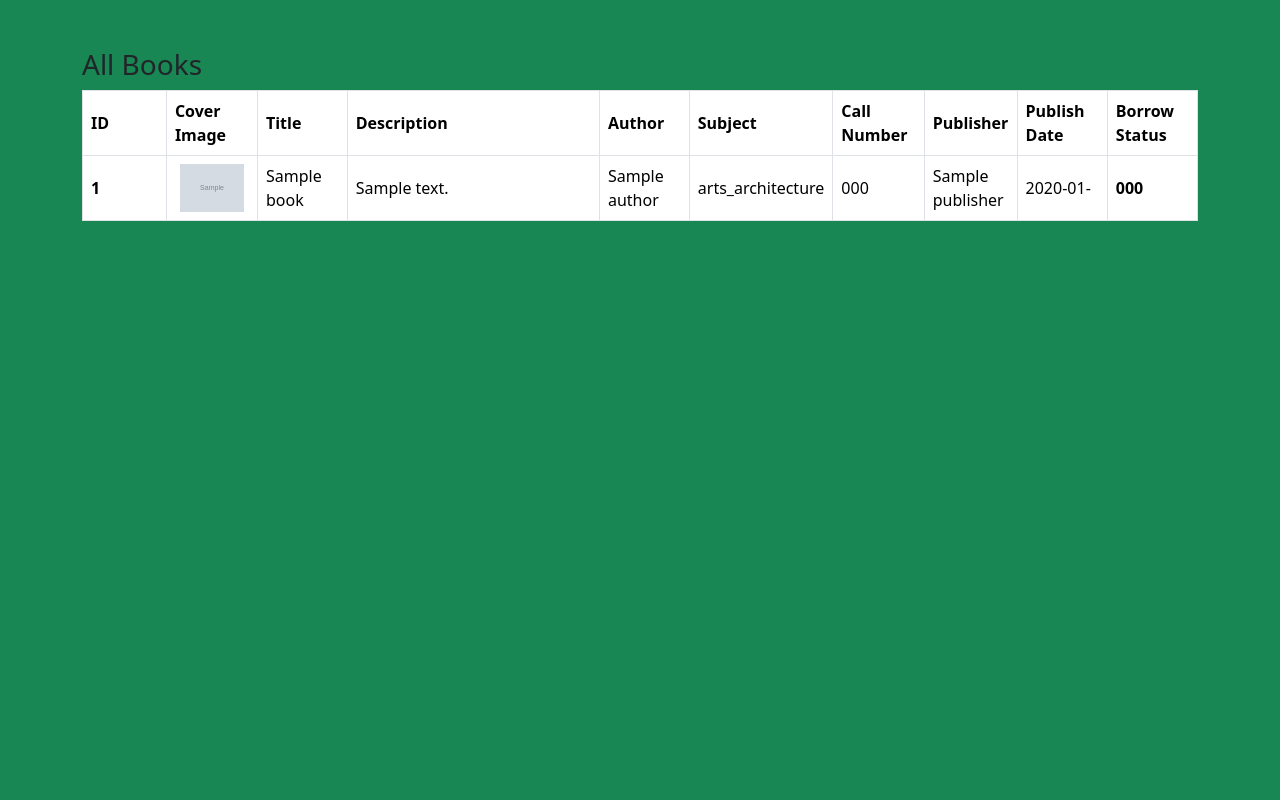
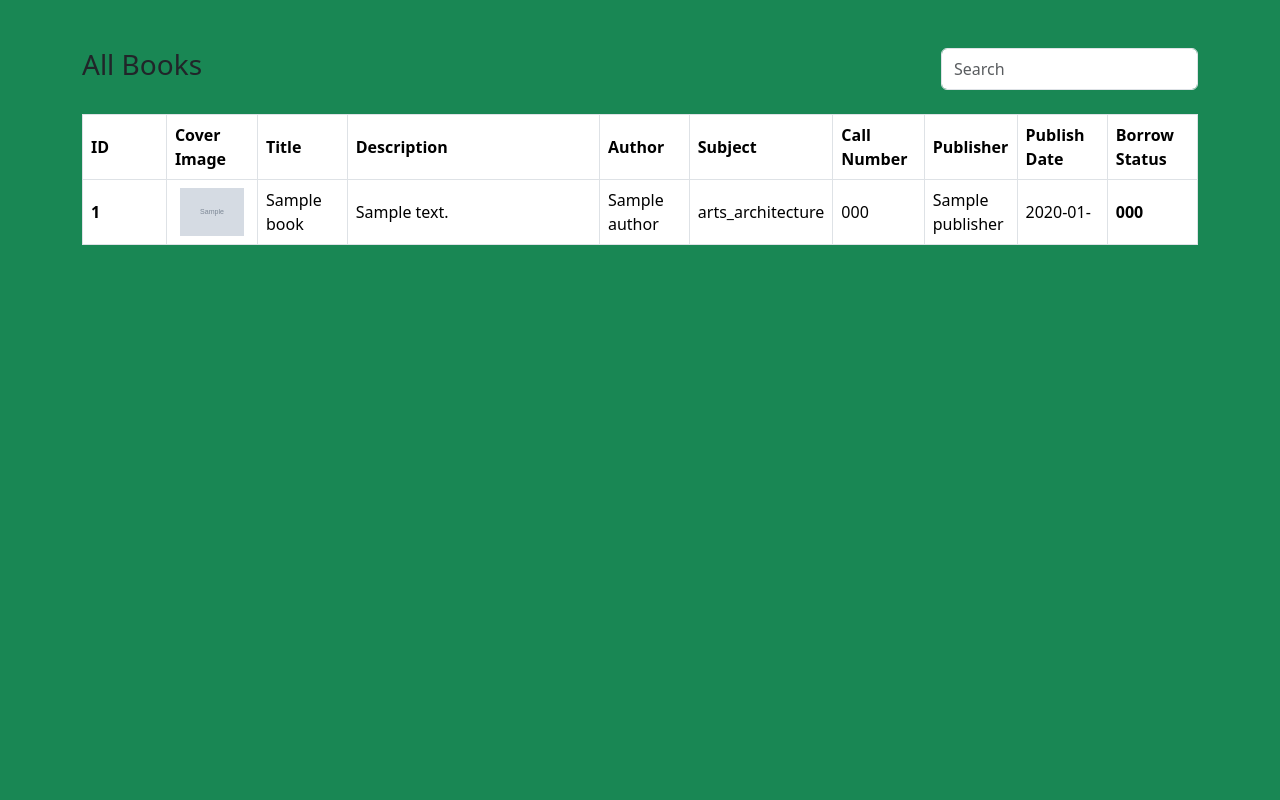
Before and after one commit to WilliamCorotan/db-library, a CodeIgniter app: page /database/index.php/book/index in a window 1280 px wide. Run offline with CodeIgniter, Linux system fonts and the light colour scheme; data comes from the database, SQL or seed files in the repository; tables that the repository leaves empty hold one stand-in row (values such as "Sample post"); grey boxes marked "Sample" are stand-in pictures; some libraries are stand-ins or nearby versions.

Commit message:
added search functionality

```diff
--- a/application/controllers/Book.php
+++ b/application/controllers/Book.php
@@ -97,7 +97,13 @@ class Book extends CI_Controller
 
         $this->pagination->initialize($config);
 
-        $data['books'] = $this->book_model->get_all($config['per_page'], $offset);
+        $search = $this->input->get('search');
+        if (null !== $search) {
+            $data['books'] = $this->book_model->get_all($config['per_page'], $offset, $this->input->get('search'));
+        } else {
+            $data['books'] = $this->book_model->get_all($config['per_page'], $offset);
+        }
+
         $data['config'] = $config;
         $response  = $this->load->view('components/books/book_table', $data);
         return $response;
--- a/application/models/book_model.php
+++ b/application/models/book_model.php
@@ -7,12 +7,14 @@ class Book_model extends CI_Model
     {
         return $this->db->insert('book', $data);
     }
-    public function get_all($limit = FALSE, $offset)
+
+    public function get_all($limit = FALSE, $offset, $search = NULL)
     {
         if ($limit) {
             $this->db->limit($limit, $offset);
         }
 
+        if ($search == 'null') {
             return $this->db->select('book.id, book.title, book.description, book.cover_image, book.call_number, book.publish_date, author.name as author, subject.name as subject, publisher.name as publisher, borrow_status.code as borrow_status')
                 ->from('book')
                 ->join('author', 'book.author_id = author.id', 'left')
@@ -21,6 +23,20 @@ class Book_model extends CI_Model
                 ->join('borrow_status', 'book.borrow_status_id = borrow_status.id', 'left')
                 ->get()
                 ->result_array();
+        } else {
+            return $this->db->select('book.id, book.title, book.description, book.cover_image, book.call_number, book.publish_date, author.name as author, subject.name as subject, publisher.name as publisher, borrow_status.code as borrow_status')
+                ->from('book')
+                ->join('author', 'book.author_id = author.id', 'left')
+                ->join('subject', 'book.subject_id = subject.id', 'left')
+                ->join('publisher', 'book.publisher_id = publisher.id', 'left')
+                ->join('borrow_status', 'book.borrow_status_id = borrow_status.id', 'left')
+                ->like('book.title', $search)
+                ->or_like('book.description', $search)
+                ->or_like('publisher.name', $search)
+                ->or_like('author.name', $search)
+                ->get()
+                ->result_array();
+        }
     }
 
     public function count()
--- a/application/views/pages/books/index.php
+++ b/application/views/pages/books/index.php
@@ -1,9 +1,15 @@
 <section id="books-section" class="bg-success h-100">
     <div class="container py-5">
-        <h3>All Books</h3>
+        <div class="d-flex justify-content-between mb-4">
+            <h3>All Books</h3>
+            <div class="d-flex gap-4">
+                <input id="book-search" class="form-control" type="search" placeholder="Search" aria-label="Search">
+            </div>
+        </div>
         <div id="book-table-container" class="overflow-x-scroll"></div>
     </div>
 </section>
 
 <script src="<?= base_url('assets/js/pagination/fetchBooks.js') ?>"></script>
 <script src="<?= base_url('assets/js/book/index.js') ?>"></script>
+<script src="<?= base_url('assets/js/book/searchBook.js') ?>"></script>
--- /dev/null
+++ b/assets/js/book/searchBook.js
@@ -0,0 +1,21 @@
+//setup before functions
+let typingTimer;                //timer identifier
+let doneTypingInterval = 300;  //time in ms, 5 second for example
+let $input = $('#book-search');
+
+//on keyup, start the countdown
+$input.on('keyup', function () {
+  clearTimeout(typingTimer);
+  typingTimer = setTimeout(doneTyping, doneTypingInterval);
+});
+
+//on keydown, clear the countdown
+$input.on('keydown', function () {
+  clearTimeout(typingTimer);
+});
+
+//user is "finished typing," do something
+function doneTyping () {
+  //do something
+  fetchBooks(`${location.origin}/book/fetch/`,  $('#book-search').val())
+}
--- a/assets/js/pagination/fetchBooks.js
+++ b/assets/js/pagination/fetchBooks.js
@@ -1,4 +1,4 @@
-function fetchBooks(url = `${location.origin}/book/fetch/`){
+function fetchBooks(url = `${location.origin}/book/fetch/`, search = null){
     const spinner = `
     <div class="text-center">
         <div class="spinner-border" role="status">
@@ -9,6 +9,9 @@ function fetchBooks(url = `${location.origin}/book/fetch/`){
         $.ajax({
             type: "get",
             url: url,
+            data: {
+                search
+            },
             dataType: "html",
             beforeSend: function(){
                 $('#book-table-container').children().remove()
```
Lines whose indentation alone changed are shown as unchanged.
